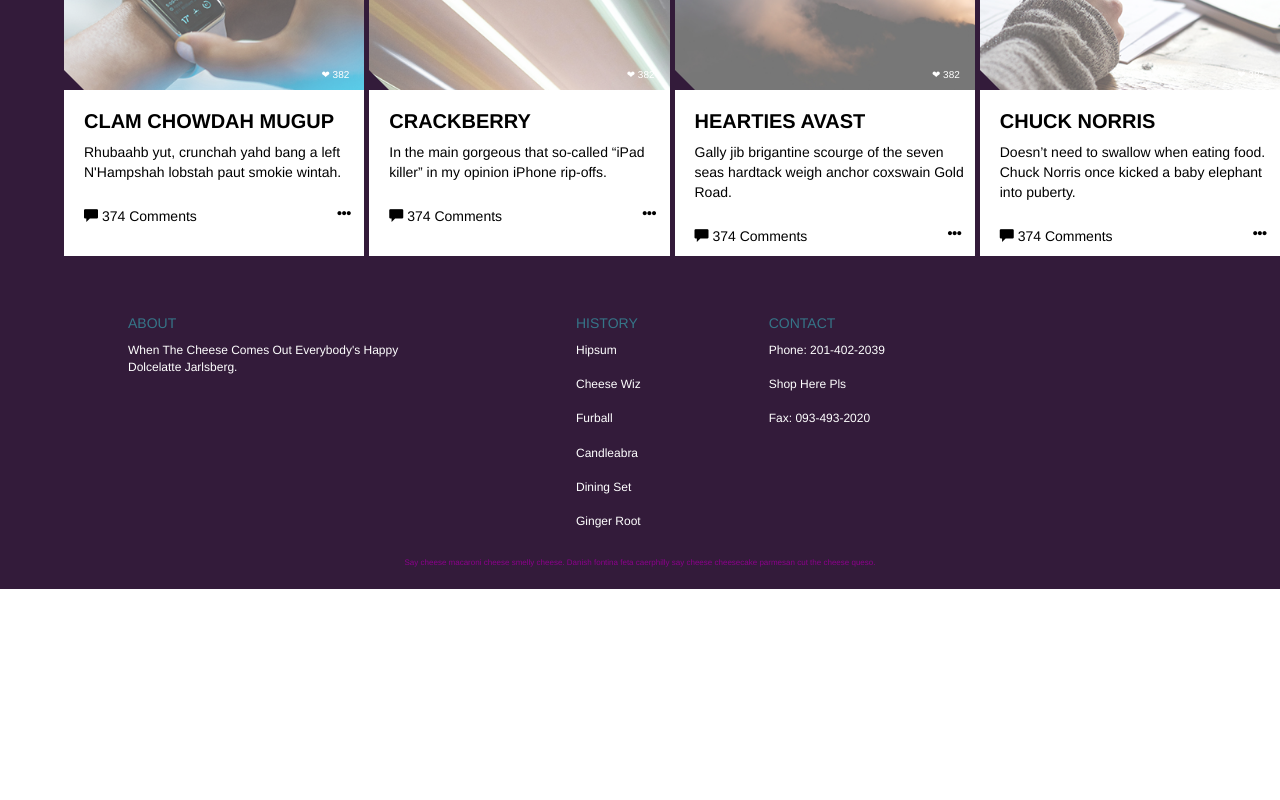
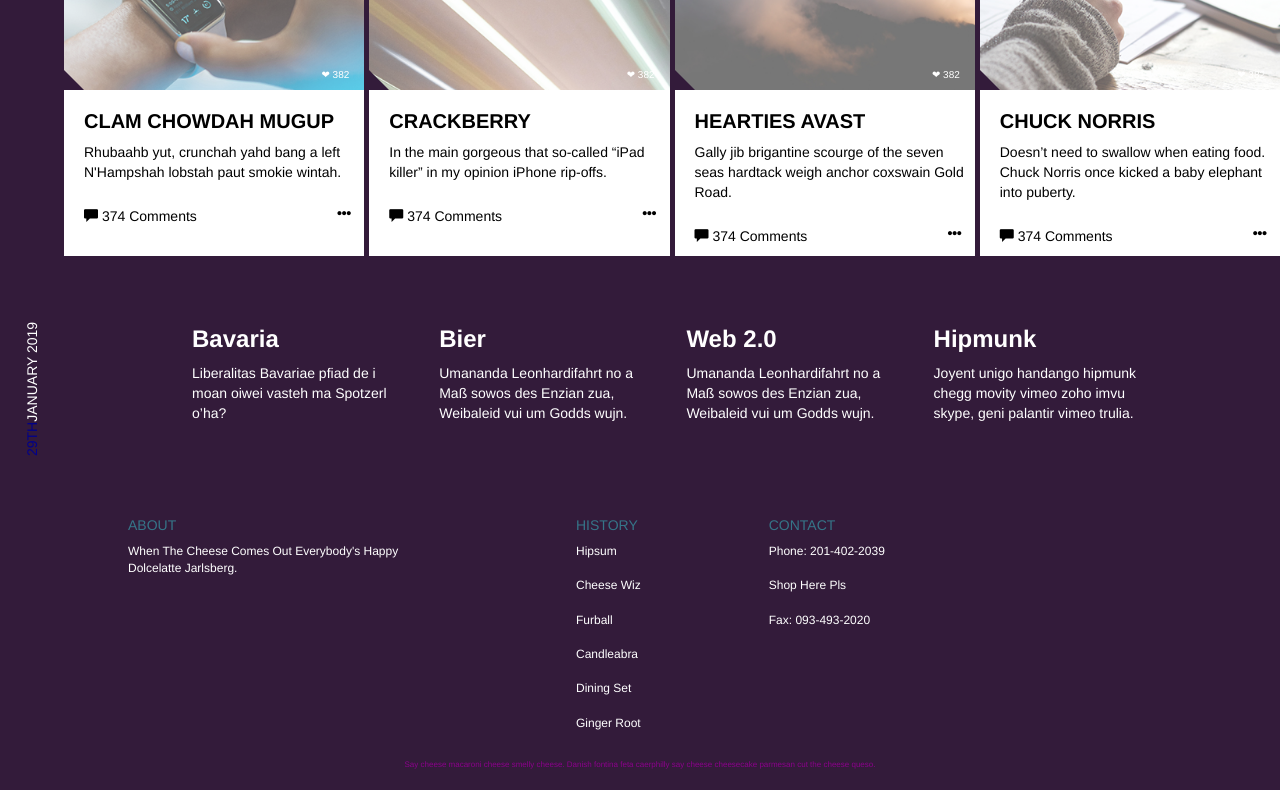
Before and after one commit to 2juicy/EpicGamesExercise, a React (Create React App) app: page /landing in a window 1280 px wide. Shown: the part 1667-2467 px from the top of the page. Before the commit the page ends 2266 px from the top, so only its background shows below. Built offline with nearby package versions, Linux system fonts and the light colour scheme.

Commit message:
articles part is done

```diff
--- /dev/null
+++ b/src/components/Articles/Articles.css
@@ -0,0 +1,17 @@
+.articles {
+  color: white;
+  display: inline-grid;
+  grid-gap: 3%;
+  grid-template-columns: repeat(4, 1fr);
+  margin: 0 10% 0 15%;
+}
+
+.articles h3 {
+  font-weight: bold;
+}
+
+@media (max-width: 767px) {
+  .articles {
+    grid-template-columns: repeat(2, 1fr);
+  }
+}
--- /dev/null
+++ b/src/components/Articles/Articles.js
@@ -0,0 +1,22 @@
+import React from "react";
+import "./Articles.css";
+
+export default function Articles({ columns }) {
+  return (
+    <div className="wrapper">
+      <div className="sidebar-section">
+        <p className="sideways">
+          <span>29TH</span>JANUARY 2019
+        </p>
+      </div>
+      <div className="articles">
+        {columns.map(column => (
+          <div key={column.id}>
+            <h3>{column.title}</h3>
+            <p>{column.description}</p>
+          </div>
+        ))}
+      </div>
+    </div>
+  );
+}
--- a/src/components/Paragraph/Paragraph.css
+++ b/src/components/Paragraph/Paragraph.css
@@ -4,7 +4,7 @@
   padding-bottom: 75px;
 }
 
-.paragraph-section {
+.sidebar-section {
   position: relative;
   margin: 0;
   width: 5%;
--- a/src/components/Paragraph/Paragraph.js
+++ b/src/components/Paragraph/Paragraph.js
@@ -4,7 +4,7 @@ import "./Paragraph.css";
 export default function Paragraph({ paragraph }) {
   return (
     <div className="wrapper">
-      <div className="paragraph-section">
+      <div className="sidebar-section">
         <p className="sideways">
           <span>29TH</span>JANUARY 2019
         </p>
--- a/src/pages/landing/Landing.js
+++ b/src/pages/landing/Landing.js
@@ -6,6 +6,7 @@ import Slider from "../../components/Slider/Slider";
 import Paragraph from "../../components/Paragraph/Paragraph";
 import Footer from "../../components/Footer/Footer";
 import "./Landing.css";
+import Articles from "../../components/Articles/Articles.js";
 
 export default function Landing() {
   useEffect(() => {
@@ -31,6 +32,7 @@ export default function Landing() {
       <Slider image={content.slider1} />
       <Paragraph paragraph={content.slider1} />
       <Slider image={content.slider2} />
+      <Articles columns={content.slider2.columns} />
       <Footer
         footer={content.footer.options}
         copyright={content.footer.copyright}
```
